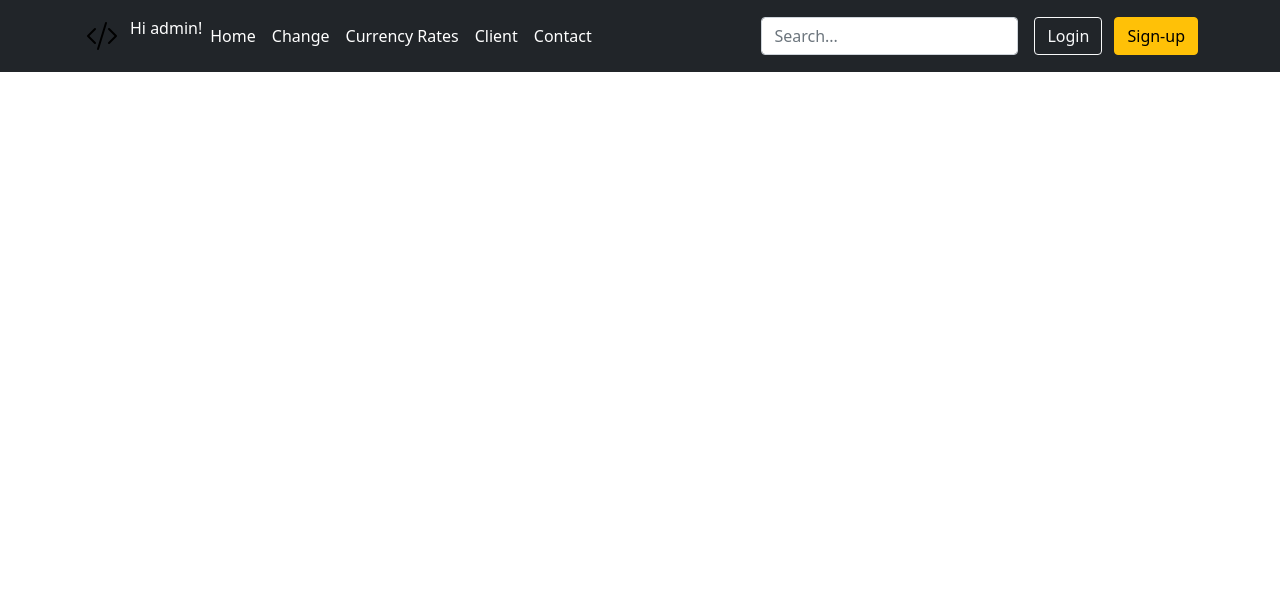
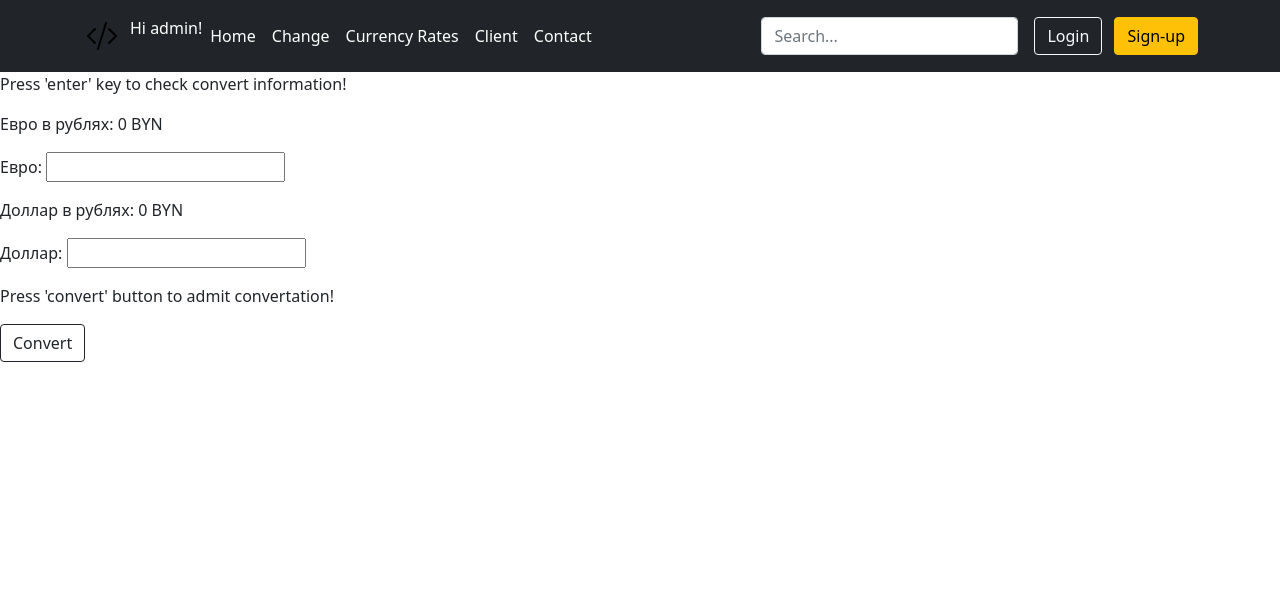
Before and after one commit to vdmglkv/ExchangeOffice, a Django app: page /change/ in a window 1280 px wide. Shown: the top 602 px of the page. Run offline with Django 3.2, Linux system fonts and the light colour scheme; the visitor is signed in with stand-in values (Sample User, id 1).

Commit message:
Update templates

```diff
--- a/ExchangeOffice/templates/OfficeApp/change.html
+++ b/ExchangeOffice/templates/OfficeApp/change.html
@@ -1,3 +1,22 @@
 {% extends "base.html" %}
+{% load static %}
+<script src="https://cdn.jsdelivr.net/npm/axios/dist/axios.min.js"></script>
 {% block title %}Change{% endblock title %}
-{% block header %}Main{% endblock header %}
+{% block content %}
+    {% if user.is_authenticated %}
+
+        <div class="convert">
+                <p>Press 'enter' key to check convert information!</p>
+                <p>Евро в рублях: <span class="eur-in-rub">0 BYN</span></p>
+                <p>Евро: <input type="text" class="eur-input"></p>
+                <p>Доллар в рублях: <span class="usd-in-rub">0 BYN</span></p>
+                <p>Доллар: <input type="text" class="usd-input"></p>
+                <p>Press 'convert' button to admit convertation!</p>
+                <button type="button" onclick="" class="btn btn-outline-dark me-2">Convert</button>
+            <script src="{% static 'js/script.js' %}"></script>
+        </div>
+
+    {% else %}
+        <p>You are not logged in.</p>
+    {%  endif %}
+{% endblock content %}
--- a/ExchangeOffice/templates/OfficeApp/client.html
+++ b/ExchangeOffice/templates/OfficeApp/client.html
@@ -6,10 +6,11 @@
             <p>Hi admin {{ user.username }}!</p>
         {% else %}
             <p>Hi {{ user.username }}!</p>
-        {% endif %}
-        <p>Balance: {{user.profile.balance.USD}} USD
+            <p>Balance: {{user.profile.balance.USD}} USD
                     {{user.profile.balance.EUR}} EUR
                     {{user.profile.balance.BYN}} BYN </p>
+        {% endif %}
+
         <button type="button" onclick="window.location.href = 'http://127.0.0.1:8000/accounts/logout/';" class="btn btn-outline-dark me-2">Logout</button>
     {% else %}
         <p>You are not logged in.</p>
--- a/ExchangeOffice/templates/OfficeApp/main.html
+++ b/ExchangeOffice/templates/OfficeApp/main.html
@@ -1,3 +1,6 @@
 {% extends "base.html" %}
+{% load static %}
 {% block title %}Main{% endblock title %}
-{% block header %}Main{% endblock header %}
+{% block content %}
+<img class="w-50 mx-auto d-block" src="{% static 'images/cat1.jpg' %}" alt="photo">
+{% endblock %}
--- a/ExchangeOffice/templates/base.html
+++ b/ExchangeOffice/templates/base.html
@@ -5,6 +5,7 @@
     <link href="https://cdn.jsdelivr.net/npm/bootstrap@5.1.3/dist/css/bootstrap.min.css" rel="stylesheet"
           integrity="sha384-1BmE4kWBq78iYhFldvKuhfTAU6auU8tT94WrHftjDbrCEXSU1oBoqyl2QvZ6jIW3" crossorigin="anonymous">
     <link href="{% static './css/style.css'%}" rel="stylesheet" type="text/css">
+    <script src="https://cdn.jsdelivr.net/npm/axios/dist/axios.min.js"></script>
     <meta charset="utf-8"/>
     <title>{% block title %}Default title{% endblock title %}</title>
 </head>
--- a/ExchangeOffice/templates/registration/login.html
+++ b/ExchangeOffice/templates/registration/login.html
@@ -6,7 +6,7 @@
     <button type="button" onclick="window.location.href = 'http://127.0.0.1:8000/accounts/logout/';" class="btn btn-outline-dark me-2">Logout</button>
 {% else %}
     <h1>Log-in</h1>
-    <p>Please, use the following form to log-in. If you don't have an account <a href="{% url "register" %}">register here</a></p>
+    <p>Please, use the following form to log-in. If you don't have an account <a href="{% url 'register'%}">register here</a></p>
     <form action="." method="post">
         {{ form.as_p }}
         {% csrf_token %}
```
Also changed, not shown: ExchangeOffice/templates/OfficeApp/convert_done.html (added, +7 -0 lines), ExchangeOffice/accounts/migrations/0001_initial.py (deleted).
